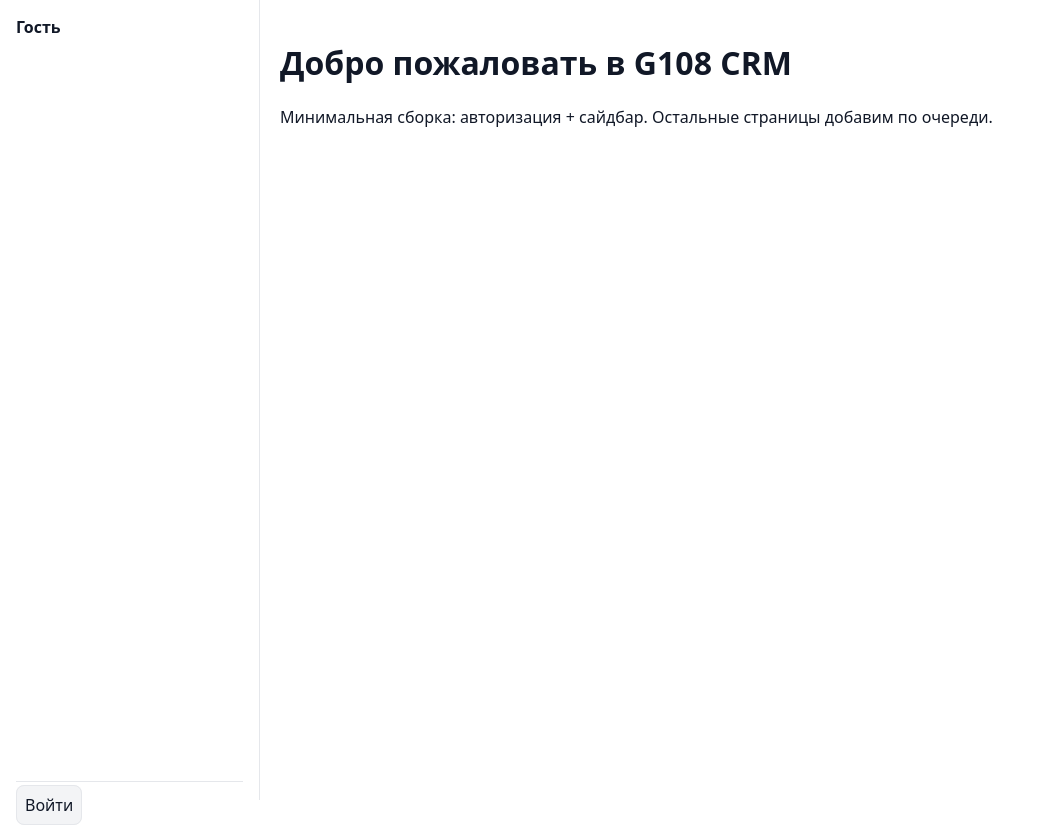
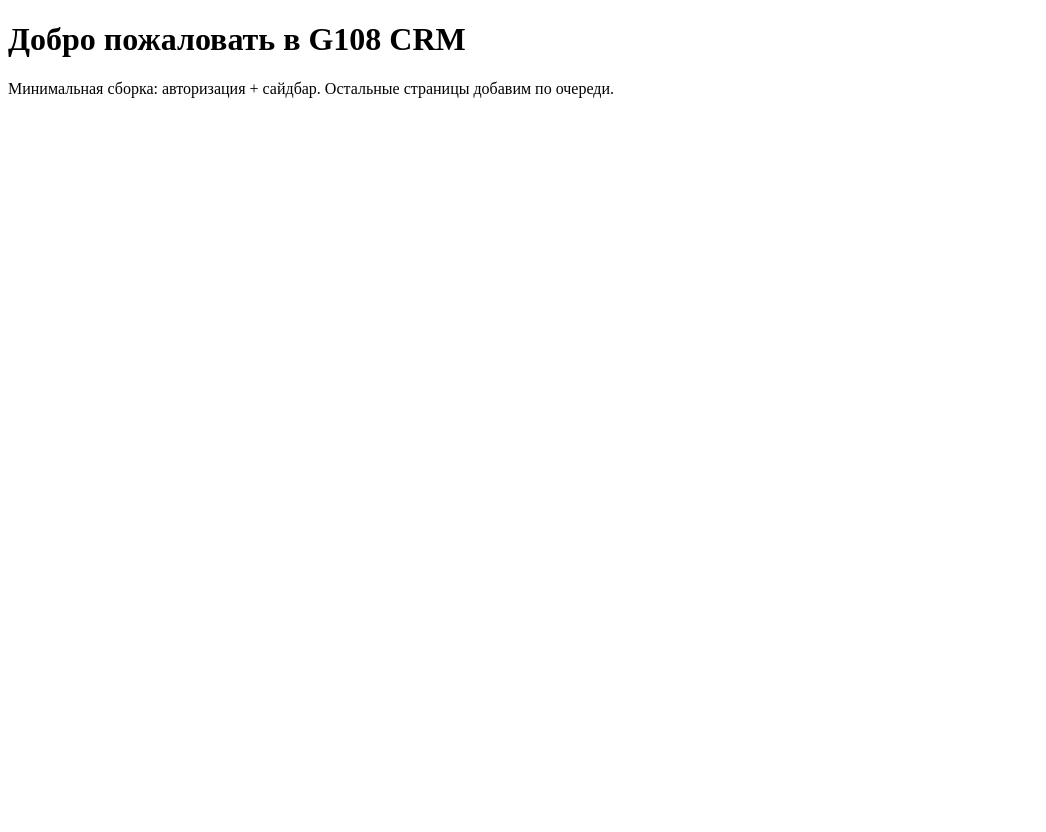
Before and after one commit to 13tsunami/BETAg108crm, a Next.js app: page / in a window 1280 px wide. Shown: the whole page, without its empty margins (0-1046 px from the left). Built offline with nearby package versions, Linux system fonts and the light colour scheme; no server answers.

Commit message:
chore: production-ready auth & admin DB status; fix Next15 contracts

```diff
--- a/app/layout.tsx
+++ b/app/layout.tsx
@@ -1,19 +1,32 @@
-import "@/styles/globals.css";
-import Sidebar from "@/components/Sidebar";
-import Providers from "@/components/Providers";
+// app/layout.tsx
+import '@/styles/globals.css';
+import Providers from '@/components/Providers';
+import { ReactNode } from 'react';
 
-export default function RootLayout({ children }: { children: React.ReactNode }) {
+function safeMetadataBase(): URL | undefined {
+  const raw =
+    process.env.NEXT_PUBLIC_SITE_URL?.trim() ||
+    process.env.NEXTAUTH_URL?.trim() ||
+    '';
+  if (!raw) return undefined;
+  try {
+    return new URL(raw);
+  } catch {
+    return undefined;
+  }
+}
+
+export const metadata = {
+  metadataBase: safeMetadataBase(),
+  title: 'G108 CRM',
+  description: 'Внутренняя CRM',
+};
+
+export default function RootLayout({ children }: { children: ReactNode }) {
   return (
     <html lang="ru">
-      <body className="app-body">
-        <Providers>
-          <div className="app-shell">
-            <aside className="app-sidebar">
-              <Sidebar />
-            </aside>
-            <main className="app-content">{children}</main>
-          </div>
-        </Providers>
+      <body>
+        <Providers>{children}</Providers>
       </body>
     </html>
   );
```
